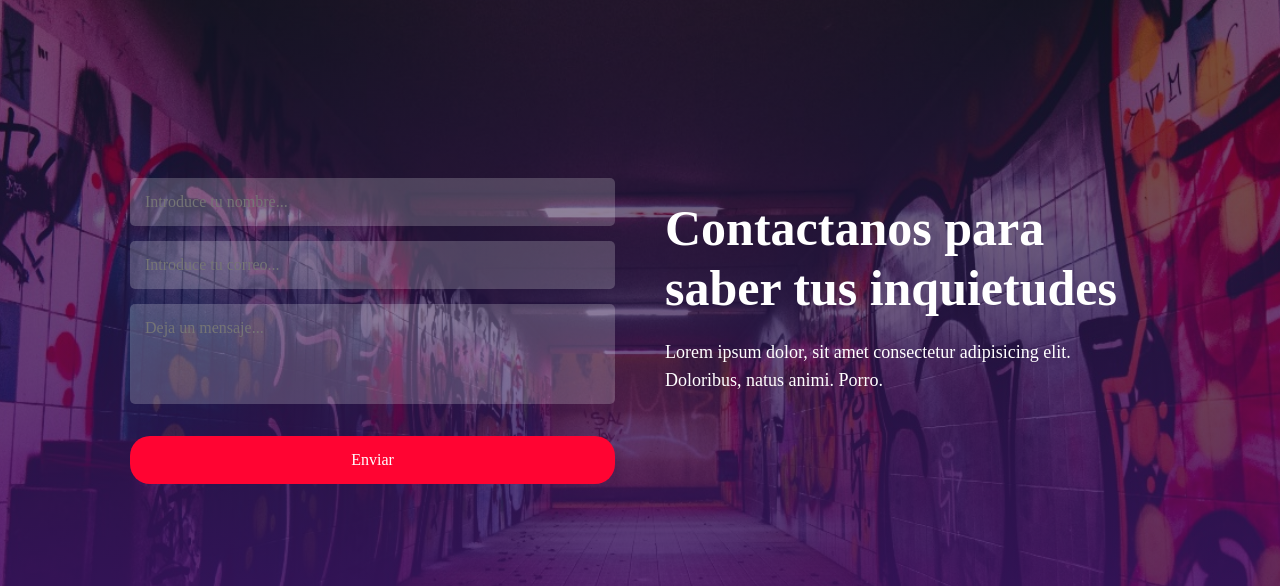
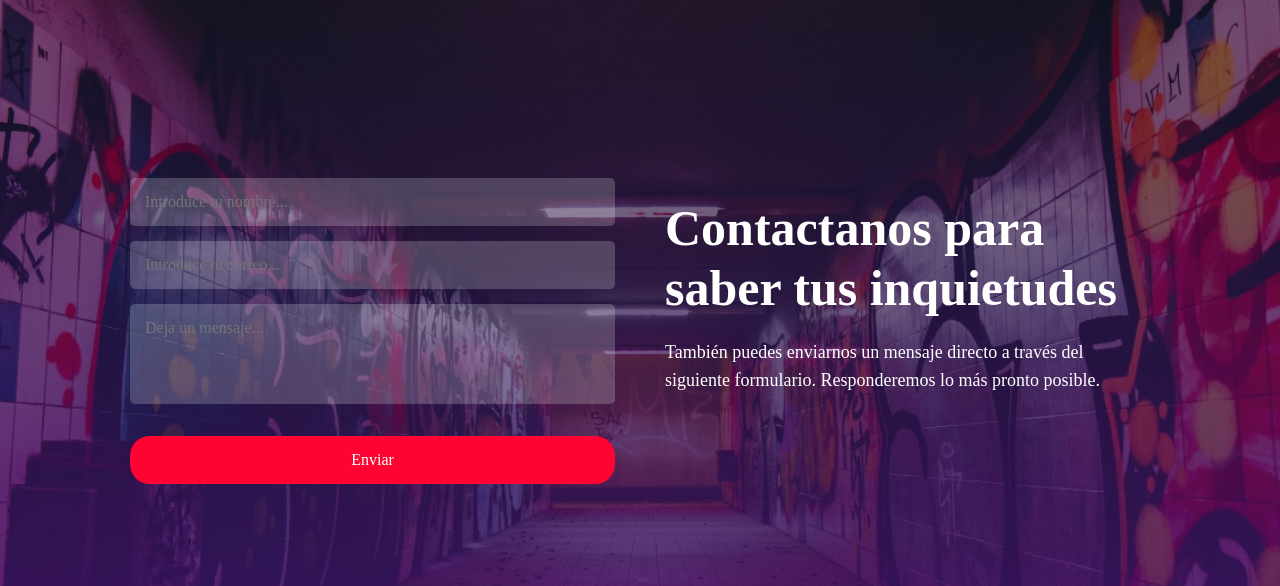
Before and after one commit to CriSfe/cxt-cxng-store, a plain HTML site: page contacto.html in a window 1280 px wide. Shown: the part 120-706 px from the top of the page. Drawn offline with Linux system fonts and the light colour scheme; a web font is replaced by a local one.

Commit message:
changed text in contact page

```diff
--- a/contacto.html
+++ b/contacto.html
@@ -48,7 +48,7 @@
             <div class="text-container">
                 <h1>Contactanos para saber tus inquietudes</h1>
                 <p>
-                    Lorem ipsum dolor, sit amet consectetur adipisicing elit. Doloribus, natus animi. Porro.
+                    También puedes enviarnos un mensaje directo a través del siguiente formulario. Responderemos lo más pronto posible.
                 </p>
             </div>
         </main>
```
